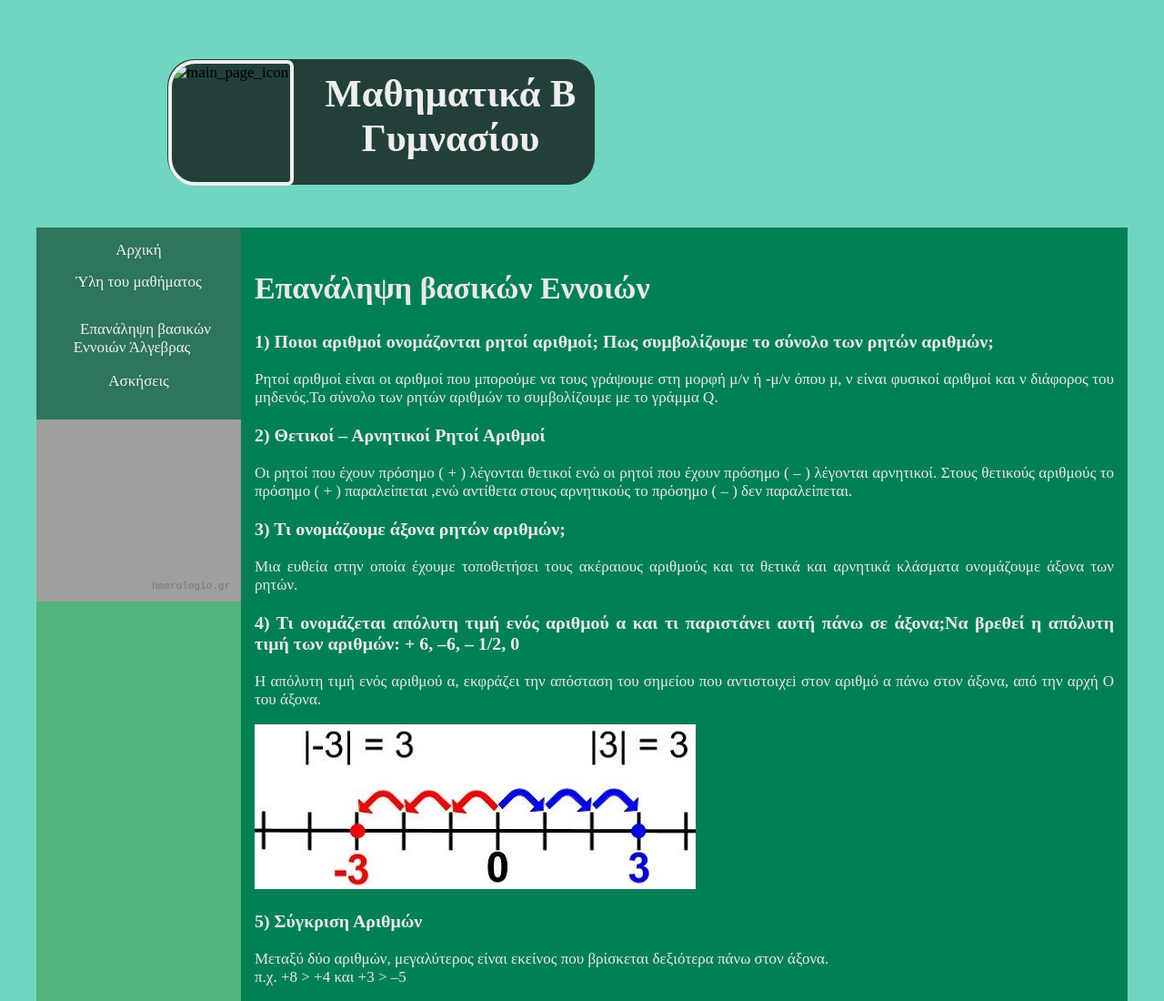
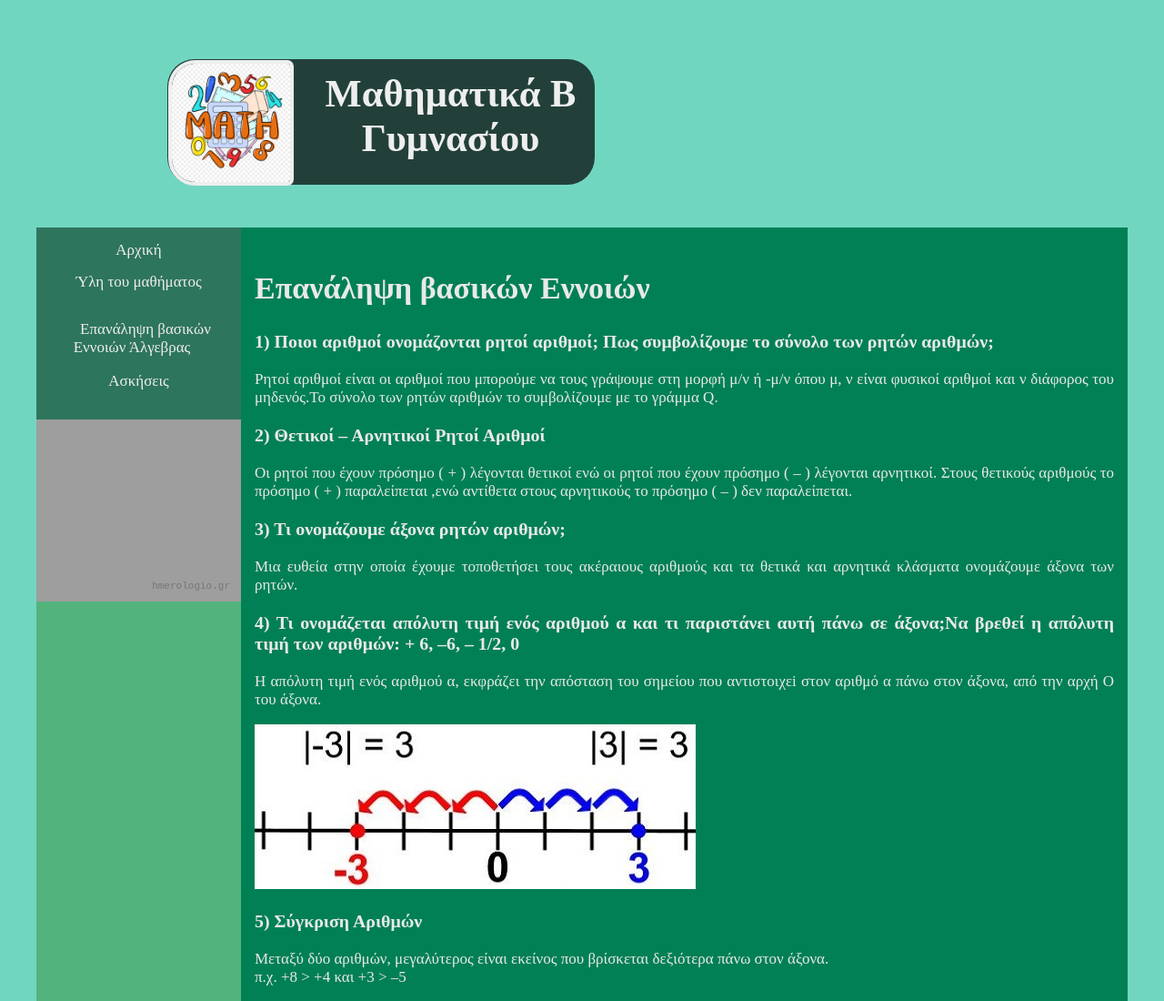
Before and after one commit to vag-prp/Maths_Site, a plain HTML site: page theory.html in a window 1280 px wide. Shown: the top 1100 px of the page at 91% size. Drawn offline with Linux system fonts and the light colour scheme; files that its build step writes are made by us from their sources; grey boxes are pictures that could not be loaded; a script that the page names is missing; files whose address does not match are found by name; a web font is replaced by a local one.

Commit message:
Update theory.html

```diff
--- a/theory.html
+++ b/theory.html
@@ -4,7 +4,7 @@
 		<meta charset="UTF-8">
 		<link rel="preconnect" href="https://fonts.gstatic.com">
 		<link href="https://fonts.googleapis.com/css2?family=Caudex&display=swap" rel="stylesheet">
-		<link rel="stylesheet" href="./style.css" type="text/css" media="screen" charset="utf-8"/>
+		<link rel="stylesheet" href="./asset/style.css" type="text/css" media="screen" charset="utf-8"/>
 		<title>Μαθηματικά Β Γυμνασίου</title>
 	</head>
 
@@ -12,7 +12,7 @@
 		<header>
 			<div class="title-container">
 				<div class="title">
-					<img src="./pngtree-math-clipart-cartoon-style-stationery-png-image_6086527.jpg" alt="main_page_icon">
+					<img src="./asset/pngtree-math-clipart-cartoon-style-stationery-png-image_6086527.jpg" alt="main_page_icon">
 					<h1 class="mainTitle">Μαθηματικά Β Γυμνασίου</h1>
 				</div>
 			</div>
```
